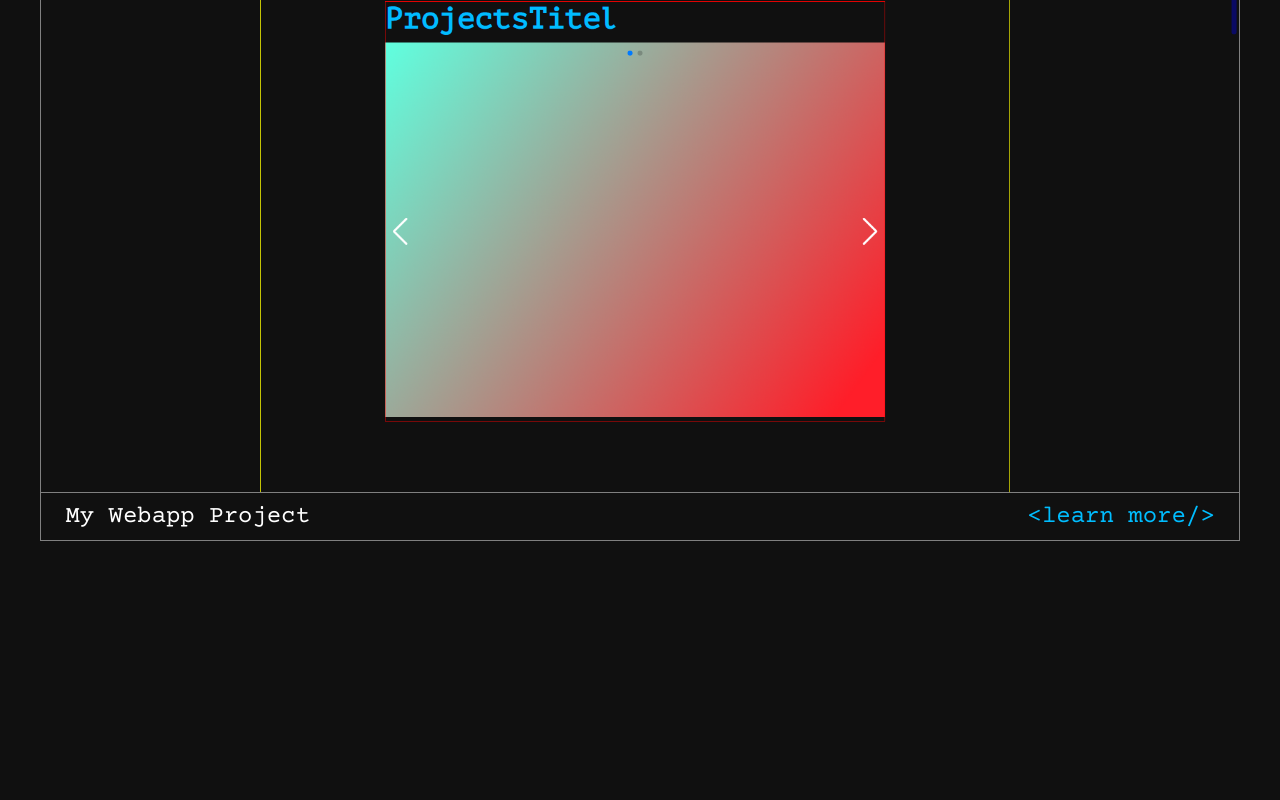
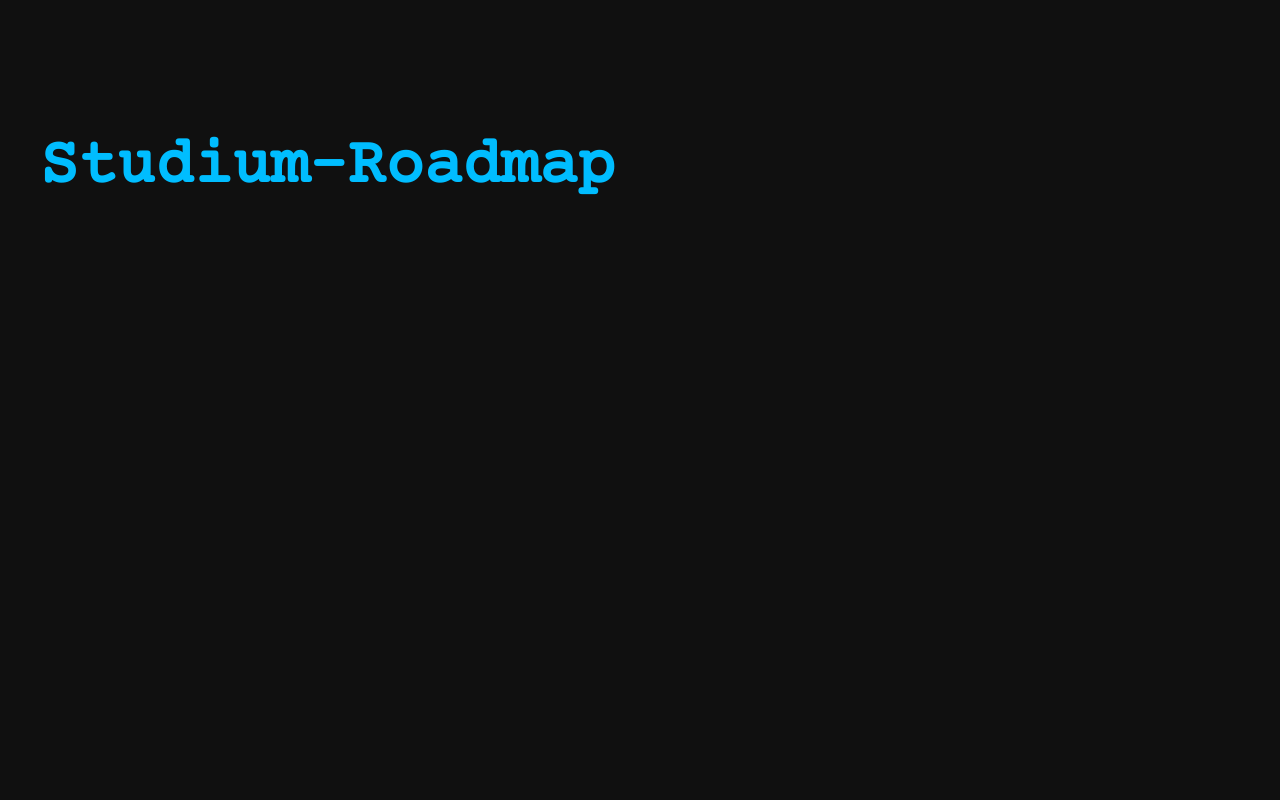
Before and after one commit to nikschadowsky/Webapp, a Vue app: page / in a window 1280 px wide. Shown: the part 2280-3080 px from the top of the page. Built offline with nearby package versions, Linux system fonts and the light colour scheme.

Commit message:
roadmap eingebunden

```diff
--- a/src/components/Wrapper.vue
+++ b/src/components/Wrapper.vue
@@ -5,6 +5,7 @@ import Intro from "./section/Intro.vue";
 import Projects from "./section/Projects.vue";
 import About from "./section/About.vue";
 import Outro from "./section/Outro.vue";
+import Roadmap from "./section/Roadmap.vue";
 
 export default{
 
@@ -19,6 +20,7 @@ export default{
     About,
     Projects,
     Outro,
+    Roadmap
 },
     methods:{
         test(isVisible, entry){
@@ -37,6 +39,9 @@ export default{
         </Container >
         <Container :accent="'#00bdff'" :secondary="'#0000ff5A'">
             <About></About>
+        </Container>
+        <Container :accent="'#ff0000'" :secondary="'#ff00005A'">
+            <Roadmap></Roadmap>
         </Container>
         <Container :accent="'#bb42dd'" :secondary="'#410066'">
             <Projects></Projects>
--- /dev/null
+++ b/src/components/section/Roadmap.vue
@@ -0,0 +1,17 @@
+<script>
+import HeaderSection from "../structure/HeaderSection.vue"
+
+export default{
+    components:{
+        HeaderSection
+    }
+}
+
+</script>
+<template>
+    <HeaderSection>
+        Studium-Roadmap
+    </HeaderSection>
+</template>
+<style>
+</style>
```
